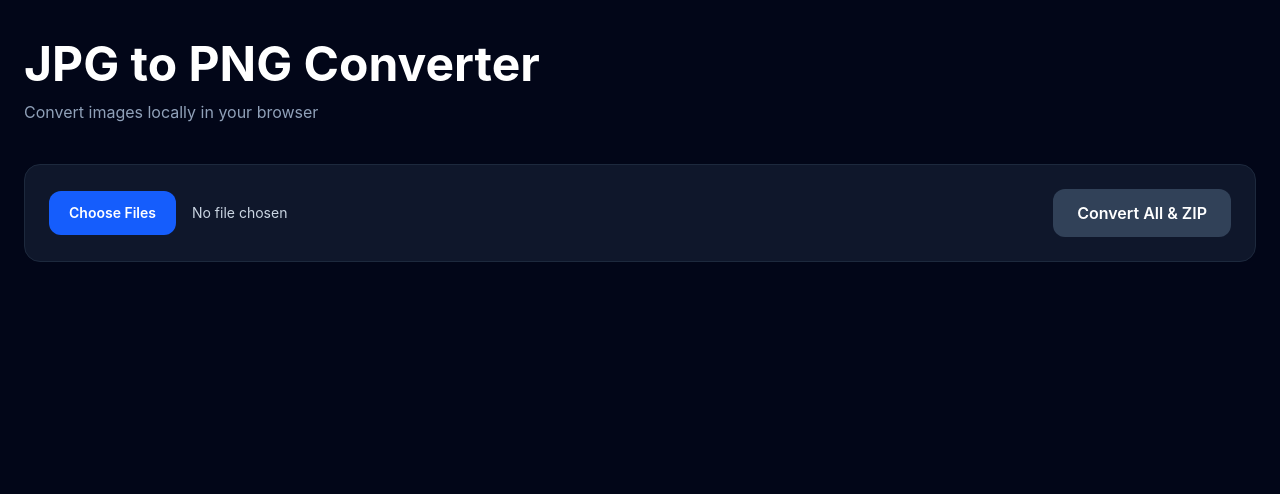
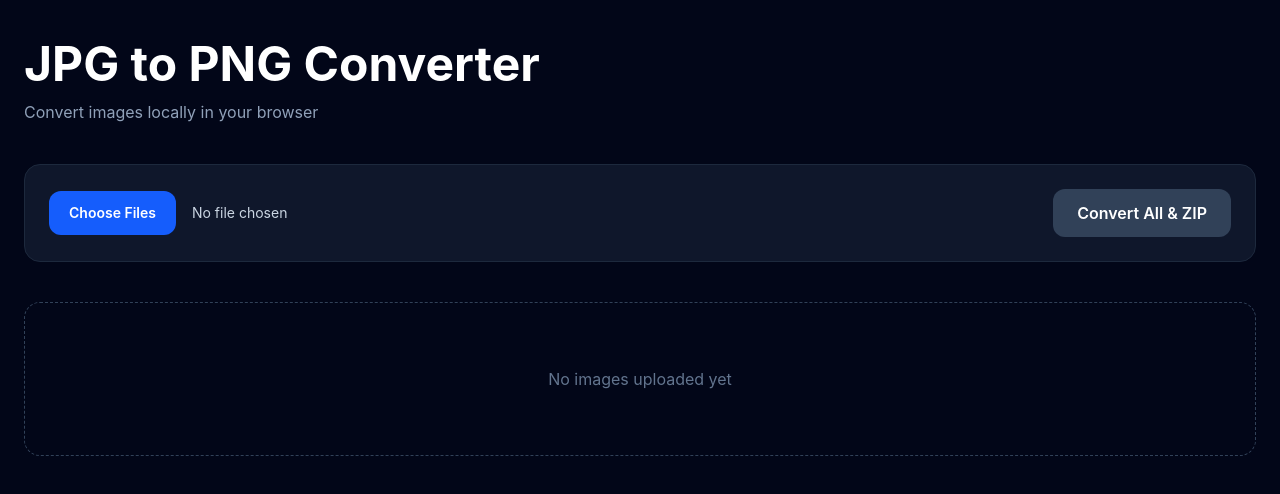
Before and after one commit to niranjandukhande/local-image-tools, a React (Vite) app: page / in a window 1280 px wide. Shown: the top 494 px of the page. Built offline with nearby package versions, Linux system fonts and the light colour scheme.

Commit message:
feat: added empty state if no images are selected

```diff
--- a/src/App.tsx
+++ b/src/App.tsx
@@ -151,7 +151,11 @@ export default function App() {
           </div>
         </section>
 
-        {images.length > 0 && (
+        {images.length === 0 ? (
+          <div className="border border-dashed border-slate-700 rounded-2xl p-16 text-center text-slate-500">
+            No images uploaded yet
+          </div>
+        ) : (
           <div
             className="
               grid
```
